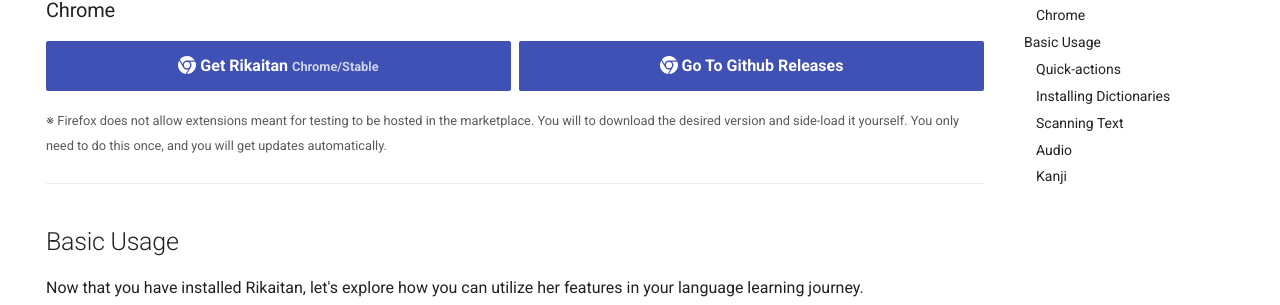
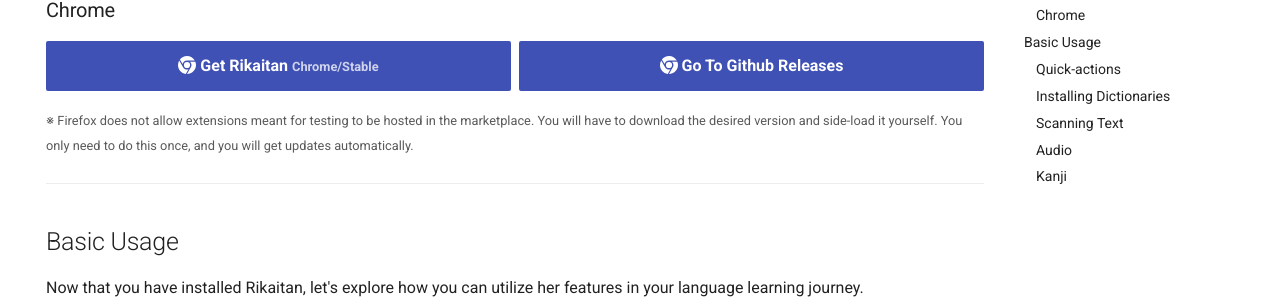
Before and after one commit to rikaitan/rikaitan.github.io, an MkDocs documentation site: the page built from docs/getting-started/index.md, in a window 1280 px wide and 900 px high, scrolled down 522 px. Shown: the part 147-452 px from the top of the window. Built offline with MkDocs 1.6.1 and Material for MkDocs 9.7.7, drawn with Linux system fonts in a browser that asks for light colours; comment, search, counter and statistics services are not loaded.

Commit message:
fix typo

```diff
--- a/docs/getting-started/index.md
+++ b/docs/getting-started/index.md
@@ -37,7 +37,10 @@ as your everyday web browser.
 [:fontawesome-brands-chrome: Go To Github Releases](https://github.com/Ajatt-Tools/rikaitan/releases){ .md-button .md-button--primary .md-button--stretch }
 </div>
 
-<small>※ Firefox does not allow extensions meant for testing to be hosted in the marketplace. You will to download the desired version and side-load it yourself. You only need to do this once, and you will get updates automatically.</small>
+<small>※ Firefox does not allow extensions meant for testing to be hosted in
+the marketplace. You will have to download the desired version and side-load it
+yourself. You only need to do this once, and you will get updates
+automatically.</small>
 
 ---
 
```
